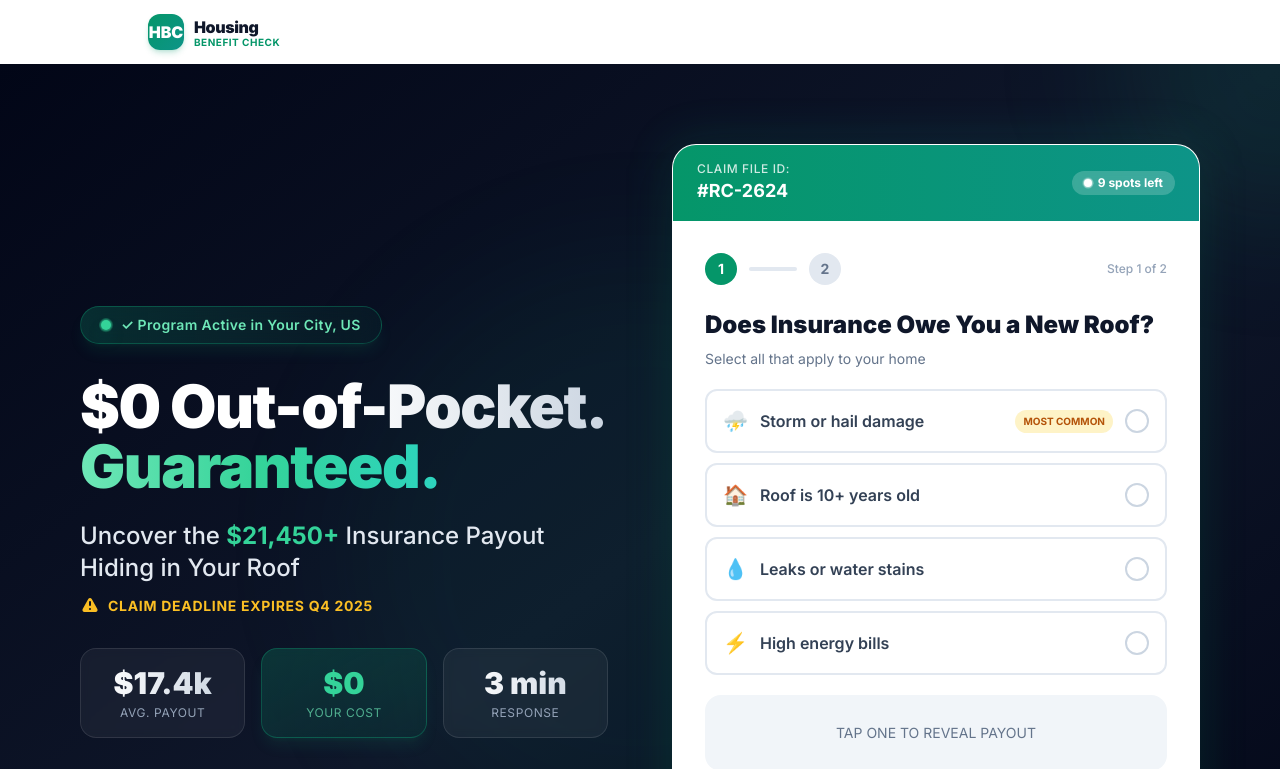
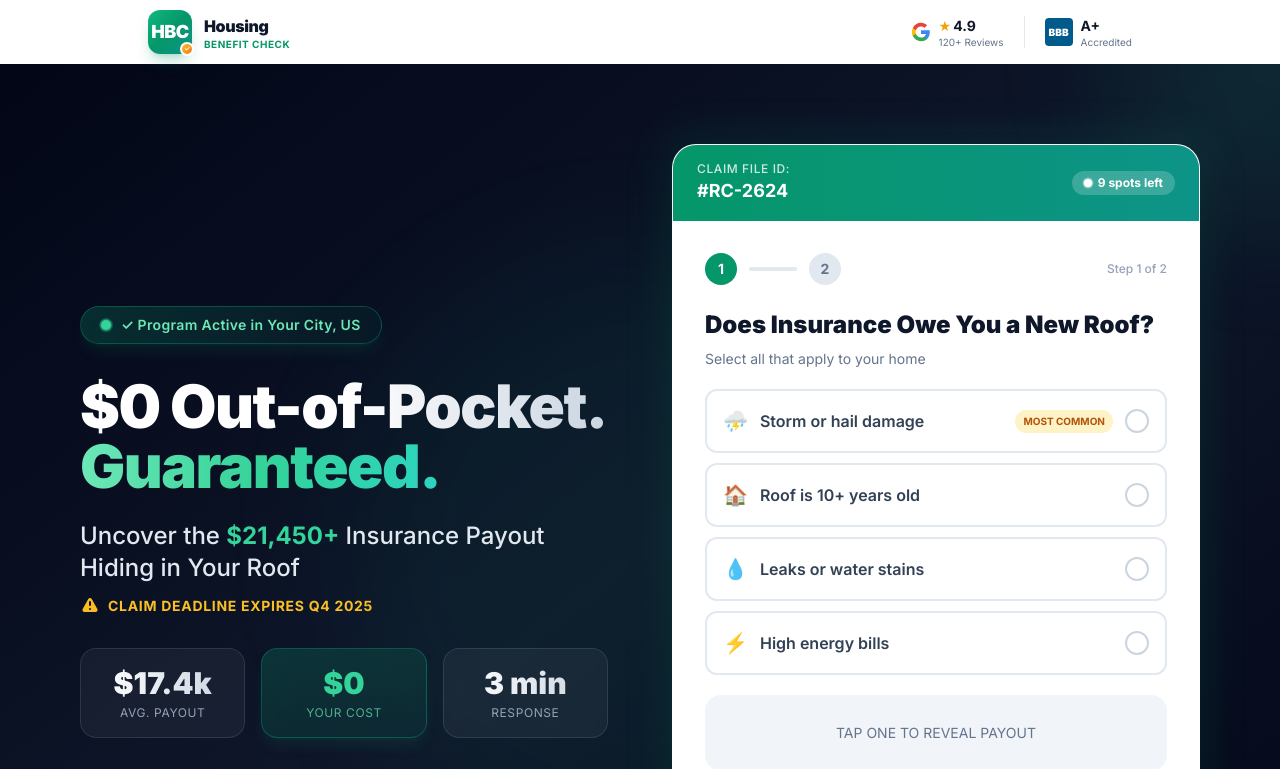
Before and after one commit to deimaxax/homeroofbenefit, a Next.js app: page /benefitform in a window 1280 px wide. Shown: the top 769 px of the page. Built offline with nearby package versions, Linux system fonts and the light colour scheme.

Commit message:
Headeris Fix

```diff
--- a/components/Header.tsx
+++ b/components/Header.tsx
@@ -5,17 +5,32 @@ import { useState, useEffect } from 'react'
 
 export default function Header() {
   const [scrolled, setScrolled] = useState(false)
+  const [visible, setVisible] = useState(true)
+  const [lastScrollY, setLastScrollY] = useState(0)
 
   useEffect(() => {
     const handleScroll = () => {
-      setScrolled(window.scrollY > 20)
+      const currentScrollY = window.scrollY
+
+      // Show header when scrolling up, hide when scrolling down
+      if (currentScrollY < lastScrollY || currentScrollY < 100) {
+        setVisible(true)
+      } else if (currentScrollY > lastScrollY && currentScrollY > 100) {
+        setVisible(false)
+      }
+
+      setScrolled(currentScrollY > 20)
+      setLastScrollY(currentScrollY)
     }
+
     window.addEventListener('scroll', handleScroll, { passive: true })
     return () => window.removeEventListener('scroll', handleScroll)
-  }, [])
+  }, [lastScrollY])
 
   return (
-    <header className={`fixed top-0 left-0 right-0 z-50 transition-all duration-200 ${
+    <header className={`fixed left-0 right-0 z-50 transition-all duration-300 ${
+      visible ? 'top-0' : '-top-20'
+    } ${
       scrolled
         ? 'bg-white shadow-sm'
         : 'bg-white'
@@ -23,28 +38,54 @@ export default function Header() {
       <div className="max-w-5xl mx-auto px-5 h-16 flex items-center justify-between">
 
         {/* Logo - Premium Brand */}
-        <Link href="/" className="flex items-center gap-2.5 group">
-          <div className="w-9 h-9 bg-gradient-to-br from-emerald-600 to-teal-600 rounded-xl flex items-center justify-center shadow-md shadow-emerald-600/20 group-hover:shadow-lg group-hover:shadow-emerald-600/30 transition-all">
-            <span className="text-white font-black text-base">HBC</span>
+        <Link href="/" className="flex items-center gap-2 sm:gap-3 group">
+          <div className="relative">
+            <div className="w-10 h-10 sm:w-11 sm:h-11 bg-gradient-to-br from-emerald-500 via-emerald-600 to-teal-600 rounded-xl flex items-center justify-center shadow-lg shadow-emerald-600/25 group-hover:shadow-xl group-hover:shadow-emerald-600/35 transition-all duration-300 group-hover:scale-105">
+              <span className="text-white font-black text-base sm:text-lg tracking-tight">HBC</span>
+            </div>
+            <div className="absolute -bottom-0.5 -right-0.5 w-3.5 h-3.5 bg-gradient-to-br from-amber-400 to-orange-500 rounded-full border-2 border-white flex items-center justify-center">
+              <span className="text-[7px] font-black text-white">✓</span>
+            </div>
           </div>
-          <div className="hidden sm:block">
-            <span className="font-black text-slate-900 text-base tracking-tight">Housing</span>
-            <span className="block text-[10px] text-emerald-600 font-bold uppercase tracking-wider -mt-1">Benefit Check</span>
+          <div className="flex flex-col">
+            <span className="font-black text-slate-900 text-sm sm:text-base tracking-tight leading-tight">Housing</span>
+            <span className="text-[9px] sm:text-[10px] text-emerald-600 font-bold uppercase tracking-wider leading-tight">Benefit Check</span>
           </div>
         </Link>
 
-        {/* Right Side - Minimal */}
-        <div className="flex items-center gap-6">
+        {/* Right Side - Trust Badges */}
+        <div className="flex items-center gap-3 sm:gap-5">
 
-          {/* Phone - Desktop only */}
-          <a
-            href="tel:+18005551234"
-            className="hidden md:block text-slate-600 hover:text-slate-900 text-sm font-medium transition-colors"
-          >
+          {/* Google Reviews Badge */}
+          <div className="flex items-center gap-1.5 sm:gap-2">
+            <svg className="w-4 h-4 sm:w-5 sm:h-5" viewBox="0 0 24 24">
+              <path fill="#4285F4" d="M22.56 12.25c0-.78-.07-1.53-.2-2.25H12v4.26h5.92c-.26 1.37-1.04 2.53-2.21 3.31v2.77h3.57c2.08-1.92 3.28-4.74 3.28-8.09z"/>
+              <path fill="#34A853" d="M12 23c2.97 0 5.46-.98 7.28-2.66l-3.57-2.77c-.98.66-2.23 1.06-3.71 1.06-2.86 0-5.29-1.93-6.16-4.53H2.18v2.84C3.99 20.53 7.7 23 12 23z"/>
+              <path fill="#FBBC05" d="M5.84 14.09c-.22-.66-.35-1.36-.35-2.09s.13-1.43.35-2.09V7.07H2.18C1.43 8.55 1 10.22 1 12s.43 3.45 1.18 4.93l2.85-2.22.81-.62z"/>
+              <path fill="#EA4335" d="M12 5.38c1.62 0 3.06.56 4.21 1.64l3.15-3.15C17.45 2.09 14.97 1 12 1 7.7 1 3.99 3.47 2.18 7.07l3.66 2.84c.87-2.6 3.3-4.53 6.16-4.53z"/>
+            </svg>
+            <div className="flex flex-col">
+              <div className="flex items-center gap-0.5">
+                <span className="text-amber-500 text-xs sm:text-sm">★</span>
+                <span className="text-slate-900 font-bold text-xs sm:text-sm">4.9</span>
+              </div>
+              <span className="text-slate-500 text-[8px] sm:text-[10px] leading-tight hidden sm:block">120+ Reviews</span>
+            </div>
+          </div>
 
-          </a>
+          {/* Divider */}
+          <div className="w-px h-6 sm:h-8 bg-slate-200"></div>
 
-          {/* CTA Button - Clean */}
+          {/* BBB Badge */}
+          <div className="flex items-center gap-1.5 sm:gap-2">
+            <div className="w-6 h-6 sm:w-7 sm:h-7 bg-[#005A8C] rounded flex items-center justify-center">
+              <span className="text-white font-black text-[8px] sm:text-[10px] leading-none">BBB</span>
+            </div>
+            <div className="flex flex-col">
+              <span className="text-slate-900 font-bold text-xs sm:text-sm">A+</span>
+              <span className="text-slate-500 text-[8px] sm:text-[10px] leading-tight hidden sm:block">Accredited</span>
+            </div>
+          </div>
 
         </div>
 
```
